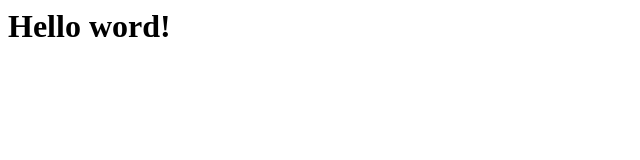
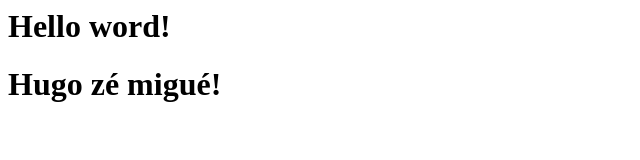
Before and after one commit to heitorjose/puc-rest-node-security, a website: page public/index.html in a window 1280 px wide. Shown: the whole page, without its empty margins (0-640 px from the left). Drawn offline with Linux system fonts and the light colour scheme.

```diff
--- a/public/index.html
+++ b/public/index.html
@@ -1 +1,2 @@
 <h1>Hello word!</h1>
+<h1>Hugo zé migué!</h1>
```
